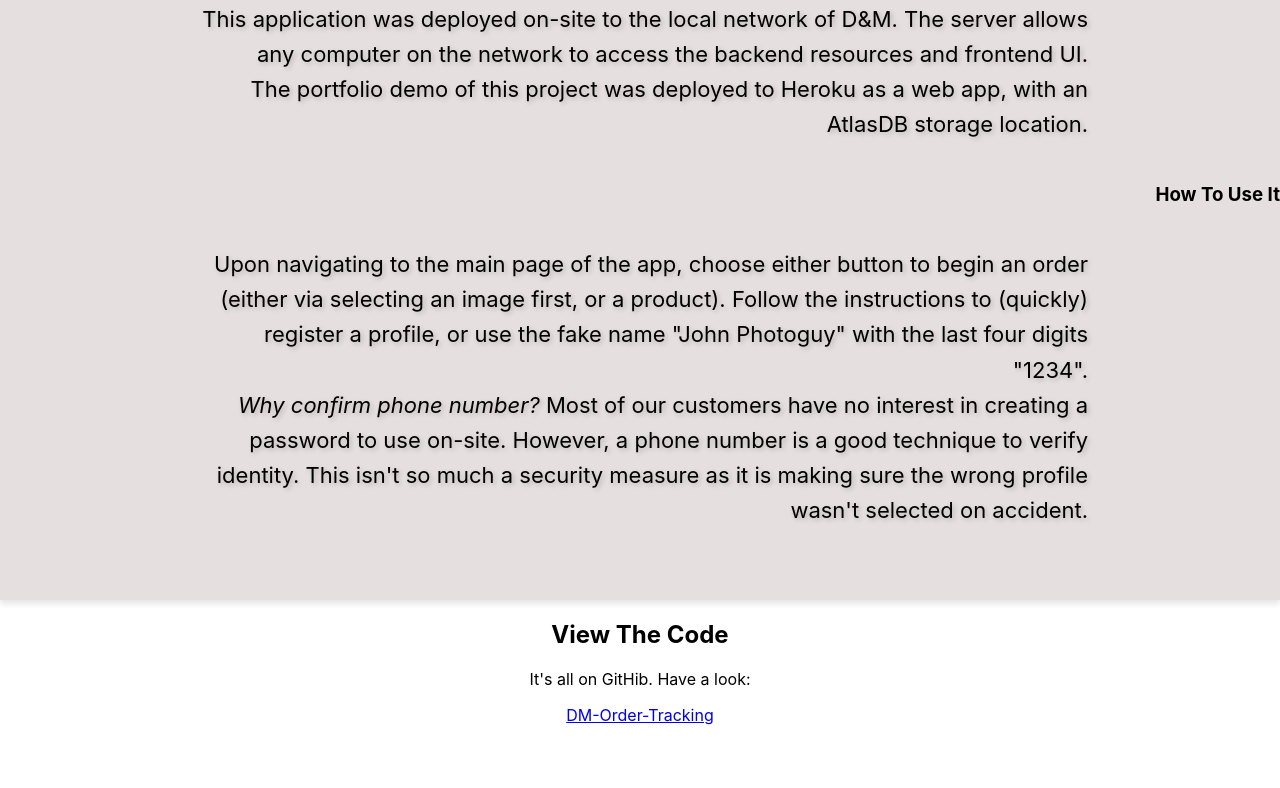
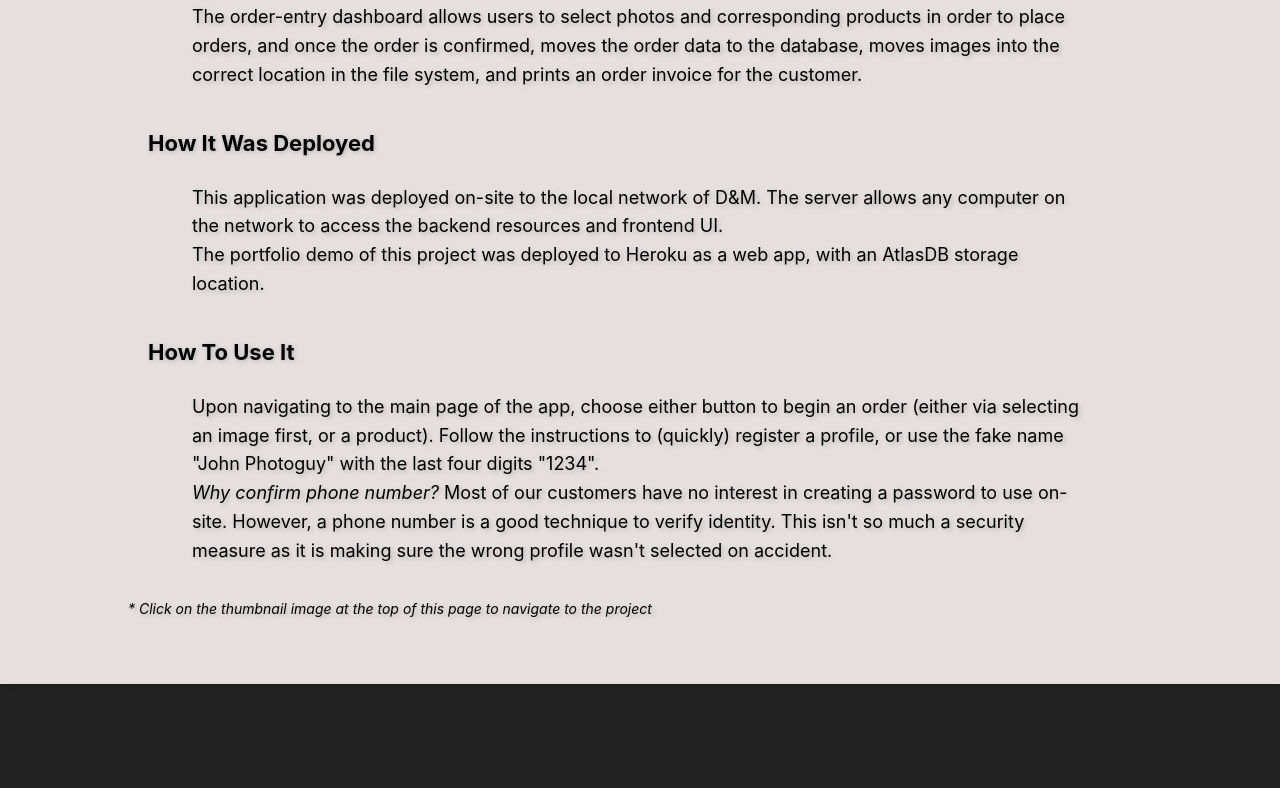
Before and after one commit to ericburrell-23-1/developer-portfolio, a React (Create React App) app in the folder eric-burrell-dev-portfolio/: page /projects/orders-dashboard in a window 1280 px wide. Shown: the part 2307-3095 px from the top of the page. Before the commit the page ends 3032 px from the top, so only its background shows below. Built offline with nearby package versions, Linux system fonts and the light colour scheme.

Commit message:
styling added for all project page components

```diff
--- a/eric-burrell-dev-portfolio/src/components/projects/Description.js
+++ b/eric-burrell-dev-portfolio/src/components/projects/Description.js
@@ -3,7 +3,7 @@ import "./project.css";
 
 const Description = ({ whatItDoes, deployment, howToUse }) => {
   return (
-    <div className="project-background">
+    <div className="project-descr">
       <h2>Project Info</h2>
       <h3>What It Does</h3>
       <p>{whatItDoes}</p>
@@ -11,6 +11,12 @@ const Description = ({ whatItDoes, deployment, howToUse }) => {
       <p>{deployment}</p>
       <h3>How To Use It</h3>
       <p>{howToUse}</p>
+      <p className="info-message">
+        <i>
+          * Click on the thumbnail image at the top of this page to navigate to
+          the project
+        </i>
+      </p>
     </div>
   );
 };
--- a/eric-burrell-dev-portfolio/src/components/projects/SourceCode.js
+++ b/eric-burrell-dev-portfolio/src/components/projects/SourceCode.js
@@ -1,4 +1,5 @@
 import React from "react";
+import "./project.css";
 
 const SourceCode = ({ githubLink, projectName }) => {
   return (
--- a/eric-burrell-dev-portfolio/src/components/projects/project.css
+++ b/eric-burrell-dev-portfolio/src/components/projects/project.css
@@ -99,8 +99,8 @@
   margin-left: 15%;
   margin-right: 15%;
   box-sizing: border-box;
-  text-align: end;
-  font-size: 22px;
+  text-align: start;
+  font-size: 20px;
   line-height: 1.6;
 }
 
@@ -153,3 +153,105 @@
   font-size: 22px;
   line-height: 1.6;
 }
+
+/* PROJECT DESCRIPTION */
+.project-descr {
+  position: relative;
+  padding: 50px 0;
+  margin: 0;
+  min-height: 40vh;
+  width: 100%;
+  background-color: var(--project-background-color-2);
+  box-shadow: 0 4px 6px rgba(0, 0, 0, 0.1);
+  color: var(--project-contrast-color);
+  display: flex;
+  flex-direction: column;
+  align-items: flex-end;
+  justify-content: center;
+}
+
+.project-descr h2 {
+  color: var(--project-primary-color);
+  text-shadow: 1px 1px 5px var(--project-opaque-secondary-color);
+  width: 100%;
+  margin-bottom: 20px;
+  padding-left: calc(10% + 20px);
+  padding-right: calc(10% + 20px);
+  box-sizing: border-box;
+  text-align: end;
+  font-size: 27px;
+}
+
+.project-descr h3 {
+  color: var(--project-secondary-color);
+  text-shadow: 1px 1px 5px var(--project-opaque-secondary-color);
+  width: 100%;
+  margin-bottom: 10px;
+  padding-left: calc(10% + 20px);
+  padding-right: calc(10% + 20px);
+  box-sizing: border-box;
+  text-align: start;
+  font-size: 22px;
+}
+
+.project-descr p {
+  color: var(--project-contrast-color);
+  text-shadow: var(--project-opaque-secondary-color) 2px 2px 5px;
+  max-width: 100%;
+  margin-left: 15%;
+  margin-right: 15%;
+  box-sizing: border-box;
+  text-align: start;
+  font-size: 18px;
+  line-height: 1.6;
+}
+
+.project-descr .info-message {
+  margin-left: 10%;
+  margin-right: auto;
+  text-align: start;
+  font-size: 14px;
+}
+
+/* GITHUB LINK */
+.source-code {
+  background: var(--project-background-color-1);
+  padding: 50px 0;
+  min-height: 30vh;
+  display: flex;
+  flex-direction: column;
+  align-items: center;
+  justify-content: center;
+  box-shadow: 0 4px 6px rgba(0, 0, 0, 0.1);
+  color: var(--project-detail-color);
+  text-align: center;
+}
+
+.source-code h2 {
+  color: var(--project-primary-color);
+  text-shadow: 1px 1px 5px var(--project-opaque-secondary-color);
+  margin-bottom: 20px;
+  font-size: 27px;
+}
+
+.source-code p {
+  color: var(--project-detail-color);
+  text-shadow: var(--project-opaque-secondary-color) 1px 1px 3px;
+  margin-bottom: 20px;
+  font-size: 20px;
+}
+
+.source-code a {
+  color: var(--project-primary-color);
+  text-decoration: none;
+  font-weight: bold;
+  padding: 10px 20px;
+  border: 2px solid var(--project-primary-color);
+  border-radius: 5px;
+  transition: background-color 0.3s, color 0.3s;
+}
+
+.source-code a:hover {
+  background-color: var(--project-primary-color);
+  color: var(--project-detail-color);
+}
--- a/eric-burrell-dev-portfolio/src/pages/projects/OrdersDashboardPage.js
+++ b/eric-burrell-dev-portfolio/src/pages/projects/OrdersDashboardPage.js
@@ -31,13 +31,28 @@ const OrdersDashboardPage = () => {
       <ProjectBackground
         text={
           <>
-            So here is what happened Lorem Ipsum and then some stuff and synergy
-            software made a thing it did a thing and it went boom and now it
-            works and it does a thing that the thing needed it to do. It is
-            great you should do it.
+            When I first started at D&M Imaging, a photo-printing lab, I noticed
+            a need to automate quite a few processes; we had several different
+            ordering softwares that would move order data and images to
+            different locations in the file system, and usually not where they
+            needed to be in order to move them to the printers. So, with the
+            hopes of some day fully automating the order process - such that ALL
+            orders received could be sent to the printers with a single click -
+            I began building the Orders Dashboard.
             <br />
             <br />
-            This is a new line.
+            The Dashboard needed to be both an order entry terminal for
+            customers to use in-store, and a way for employees to view and
+            manage the status of all existing orders. As an old-school company,
+            everything before this was done on paper - the only way to check the
+            status of an order was to find the paperwork that was created at the
+            time of receiving the order and reading whatever hand-written notes
+            had been scribbled on it. If the paperwork was lost or reprinted,
+            confusion could easily ensue. And getting orders from customers who
+            came into the store was a mess as well. Imagine an employee fumbling
+            around with a flash drive, and scrambling to find scrap paper to
+            write down the customer's contact info and which size they wanted
+            their images printed. A digital solution was desperately needed.
           </>
         }
       />
```
